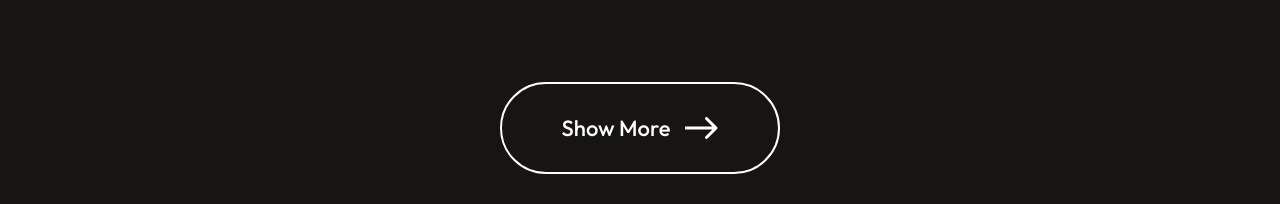
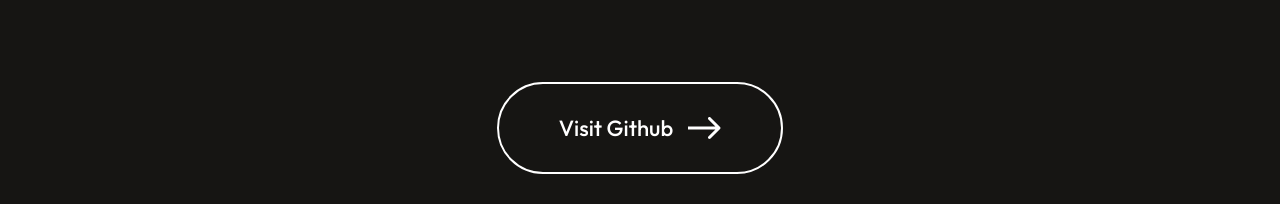
Before and after one commit to YashwantXDX/Portfolio, a React (Vite) app: page / in a window 1280 px wide. Shown: the part 3246-3450 px from the top of the page. Built offline with nearby package versions, Linux system fonts and the light colour scheme.

Commit message:
Added Github Link

```diff
--- a/src/Components/MyWork/MyWork.jsx
+++ b/src/Components/MyWork/MyWork.jsx
@@ -31,7 +31,7 @@
             })}
         </div>
         <div className="mywork-showmore" onClick={() =>  window.open('https://github.com/YashwantXDX', '_blank', 'noopener,noreferrer')}>
-            <p>Show More</p>
+            <p>Visit Github</p>
             <img src={arrow_icon} alt="" />
         </div>
     </div>
```
